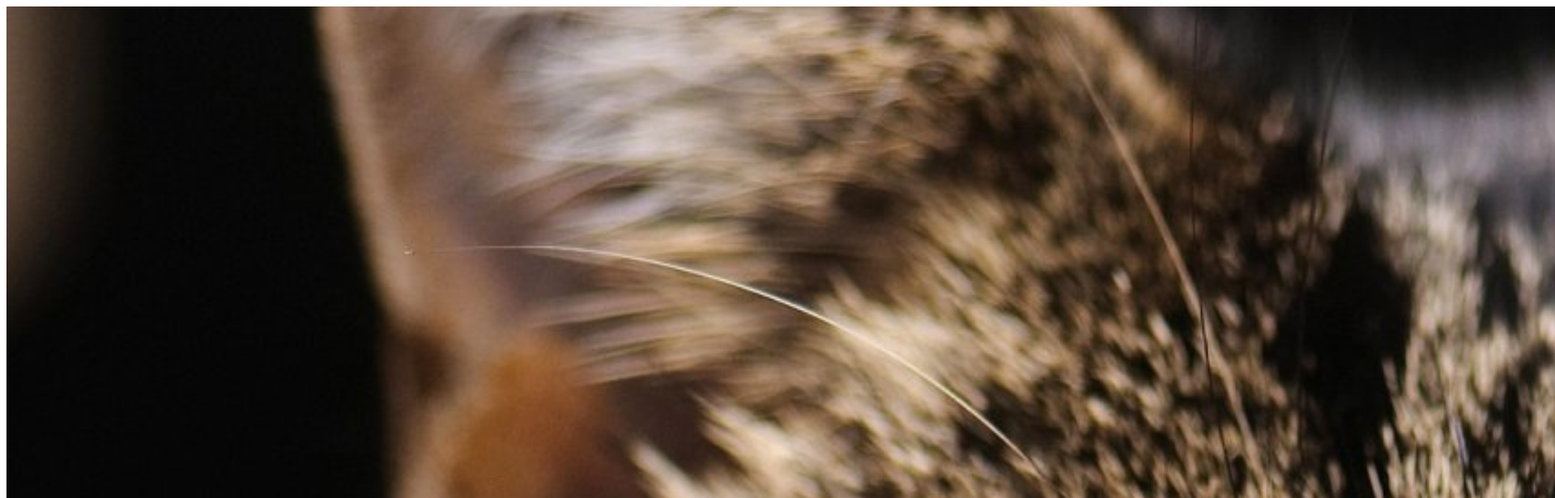
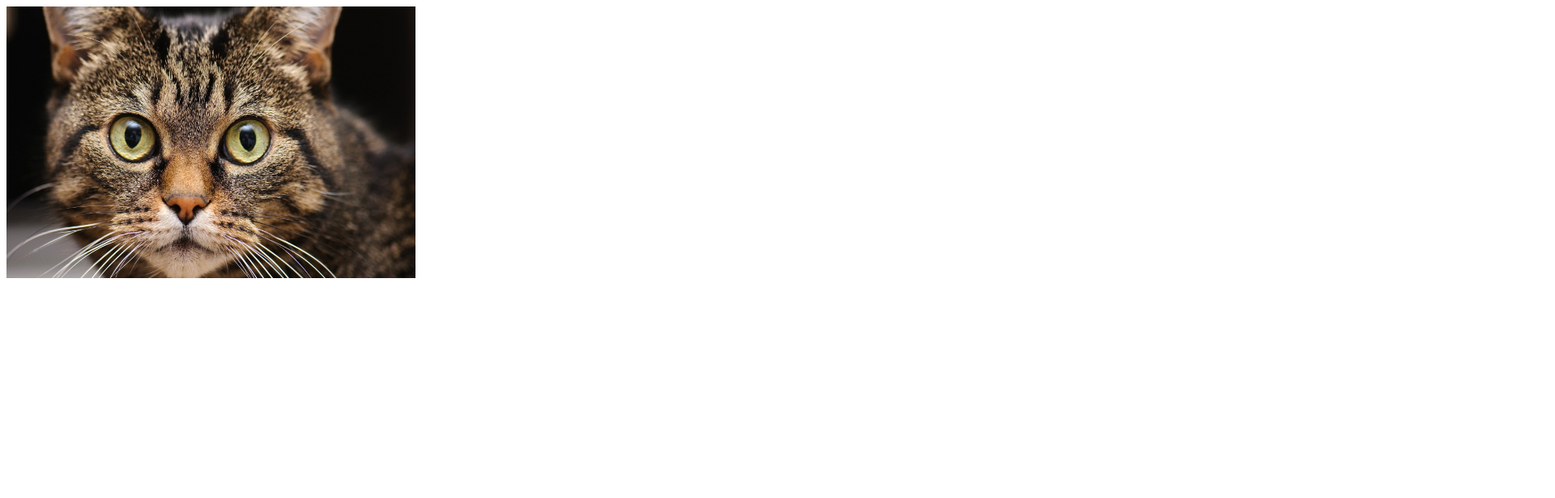
Before and after one commit to RuslanSte/RuslanSte.github.io, a plain HTML site: page index.html in a window 1280 px wide. In both pictures the pointer is over the picture 83 px from the left and 58 px from the top of the page. Shown: the top 616 px of the page at 81% size, 1920 px wide, since content can reach past the window. Drawn offline with Linux system fonts and the light colour scheme.

Commit message:
new style

```diff
--- a/style/style.css
+++ b/style/style.css
@@ -3,6 +3,6 @@ img{
 
 img:hover{
     transition: width 10s, height 10s;
-    width: 9000px;
-    height: 6000px;
+    width: 900px;
+    height: 600px;
 }
```
